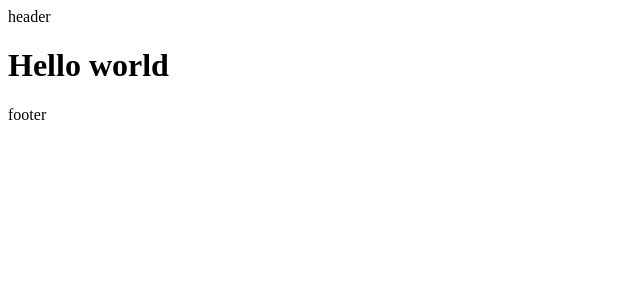
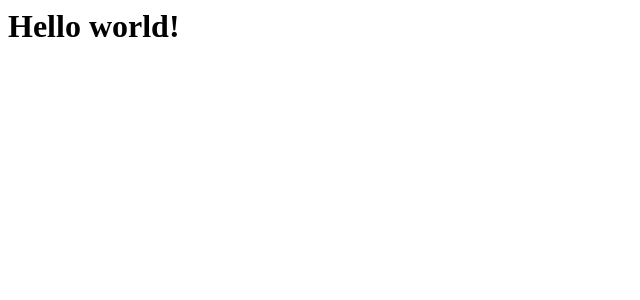
Before and after one commit to spjutbjorn/frontend-test, a React app: page / in a window 1280 px wide. Shown: the top 300 px of the page, without its empty margins (0-640 px from the left). Built offline with nearby package versions, Linux system fonts and the light colour scheme.

Commit message:
initial commit

```diff
--- a/src/App.js
+++ b/src/App.js
@@ -1,14 +1,8 @@
 import React from "react";
-import Footer from "./Footer";
-import Header from "./Header";
 
 const App = () => (
   <div>
-    <Header />
-    <main>
-      <h1>Hello world</h1>
-    </main>
-    <Footer />
+    <h1>Hello world!</h1>
   </div>
 );
 
--- a/src/Footer.js
+++ /dev/null
@@ -1,5 +0,0 @@
-import React from "react";
-
-const Footer = () => <footer>footer</footer>;
-
-export default Footer;
--- a/src/Header.js
+++ /dev/null
@@ -1,5 +0,0 @@
-import React from "react";
-
-const Header = () => <header>header</header>;
-
-export default Header;
```
Also changed, not shown: 1 other file (tests, documents, lock files or other folders).
